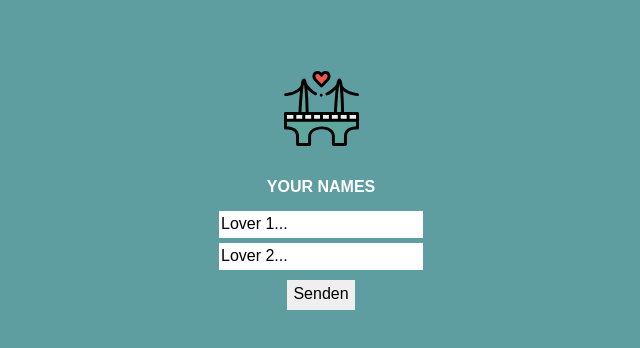
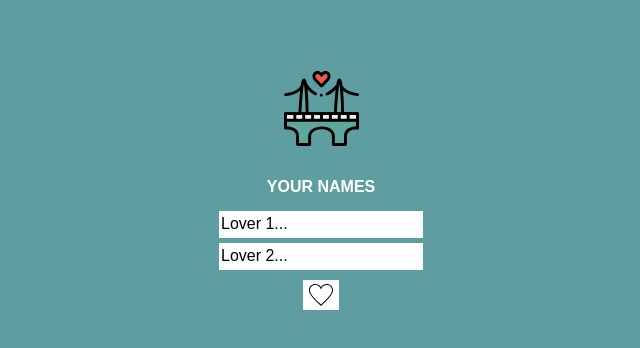
Before and after one commit to leodelasoul/ubiHCIMM, a plain HTML site: page dist/index.html in a window 1280 px wide. Shown: the whole page, without its empty margins (319-959 px from the left). Drawn offline with nearby package versions, Linux system fonts and the light colour scheme.

Commit message:
htw mensa session

```diff
--- a/dist/css/custom.css
+++ b/dist/css/custom.css
@@ -40,10 +40,12 @@ input[type="text"]{
   max-width: 200px;
 }
 
-input[type="submit"]{
+button{
   height: 30px;
   border-radius: 0px;
   border: none;
   display: block;
   margin:10px auto;
+  background-color: #FFFFFF;
+  /*background: transparent;*/
 }
--- a/dist/index.html
+++ b/dist/index.html
@@ -33,7 +33,9 @@
     <label>YOUR NAMES</label>
     <input type="text" value="Lover 1..."/>
     <input type="text" value="Lover 2..."/>
-    <input type="submit" value="Senden" />
+    <button>
+      <img id="heart" src="icon/heart.svg" alt="heart">
+    </button>
   </form>
  </div>
 
```
Also changed, not shown: dist/icon/heart.svg (added).
